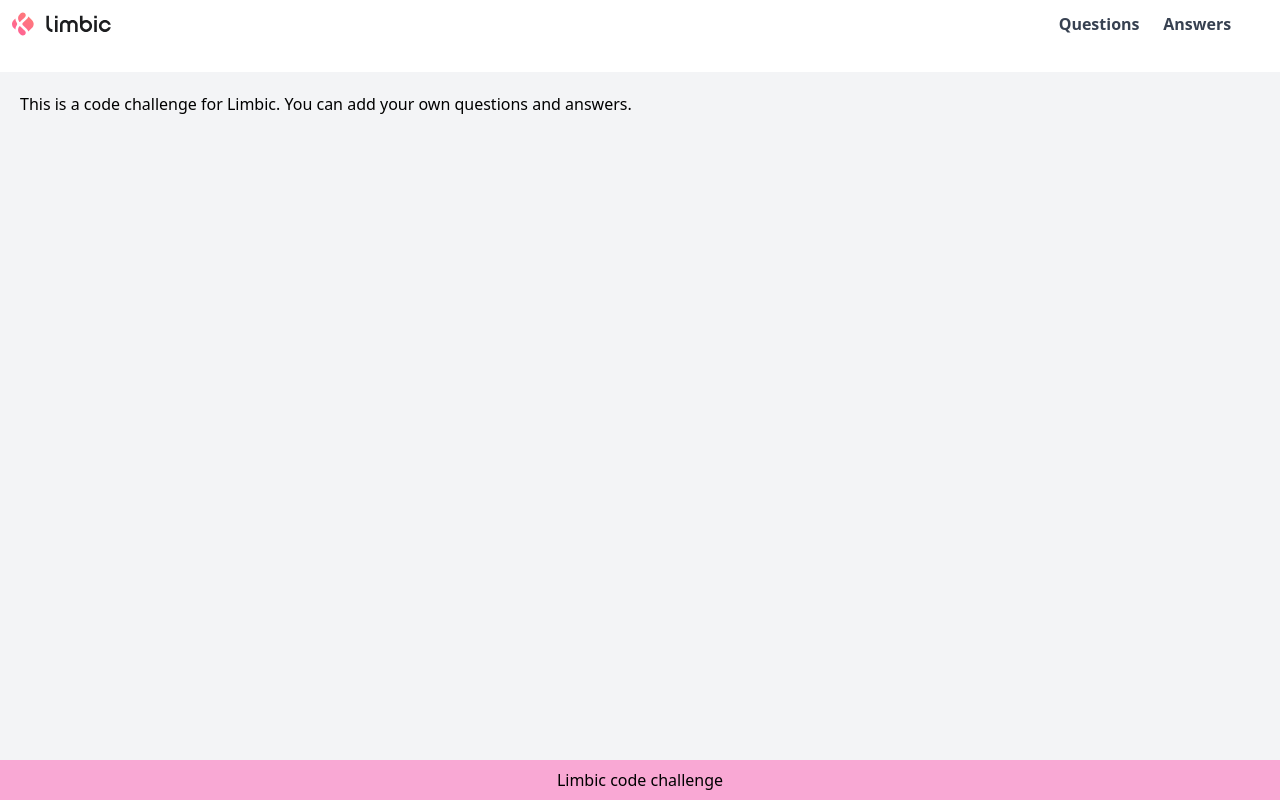
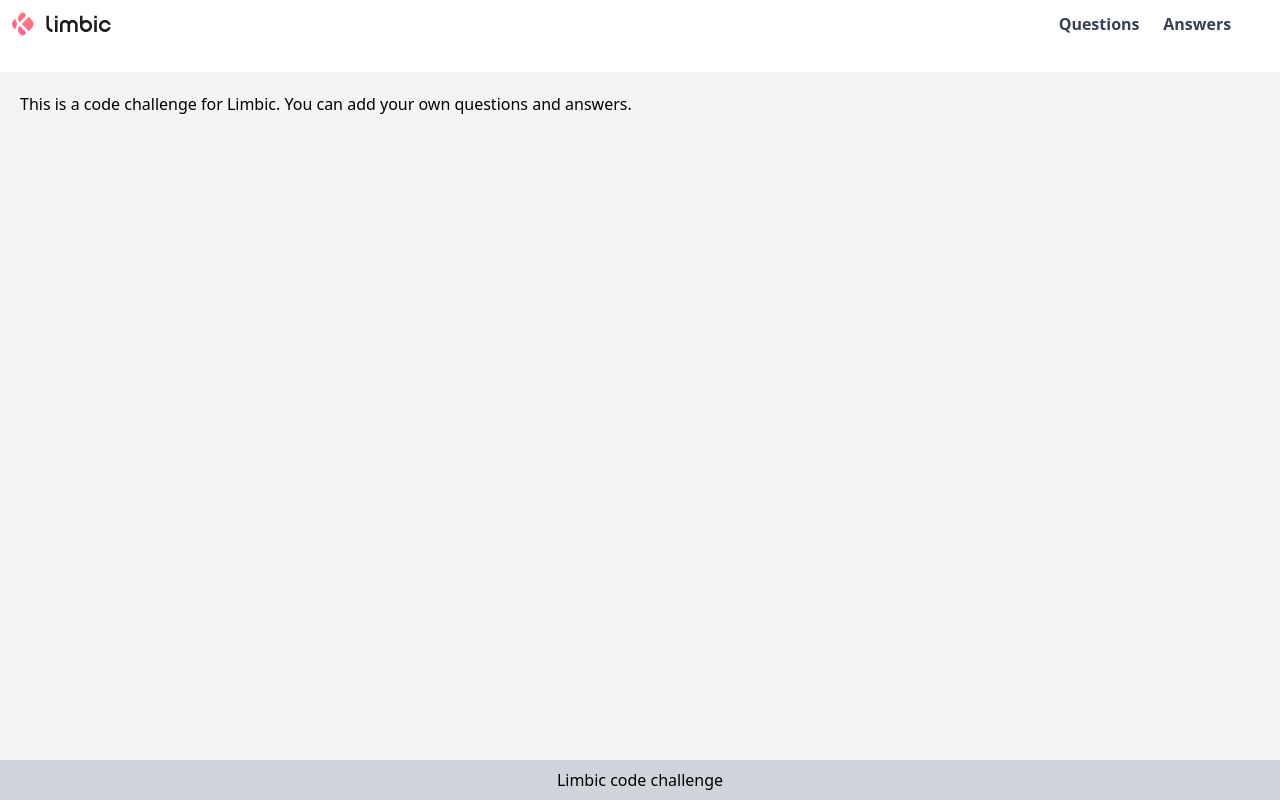
Before and after one commit to LimbicAI/code-challenge, a Next.js app: page / in a window 1280 px wide. Built offline with nearby package versions, Linux system fonts and the light colour scheme.

Commit message:
feat: read me

```diff
--- a/components/layout/footer.tsx
+++ b/components/layout/footer.tsx
@@ -1,6 +1,6 @@
 export default function Footer() {
   return (
-    <div className="bg-pink-300 p-2 bg-gray-400 text-center fixed bottom-0 w-full">
+    <div className="p-2 bg-gray-300 text-center fixed bottom-0 w-full">
       <p>Limbic code challenge</p>
     </div>
   );
--- a/constants/questionTypes.ts
+++ b/constants/questionTypes.ts
@@ -2,6 +2,6 @@ export const questionTypes = [
   { value: 'number', text: 'Number' },
   { value: 'text', text: 'Text' },
   { value: 'multiLine', text: 'Multi Line' },
-  { value: 'singleChoice', text: 'Single Choice' },
-  { value: 'multiChoice', text: 'Multi Choice' },
+  { value: 'singleChoice', text: 'Single Choice (Not implemented)' },
+  { value: 'multiChoice', text: 'Multi Choice (Not implemented)' },
 ];
```
Also changed, not shown: 1 other file (tests, documents, lock files or other folders).
